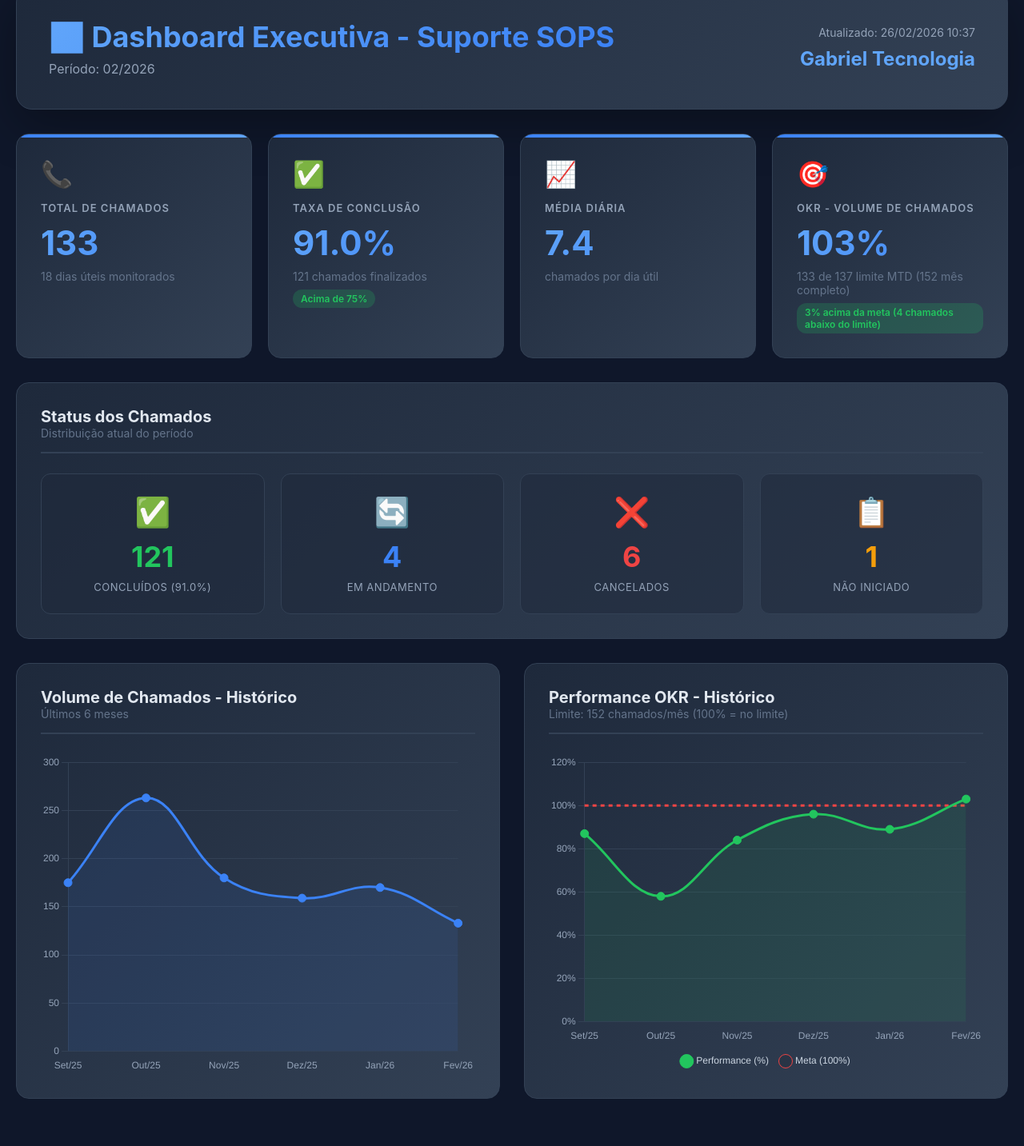
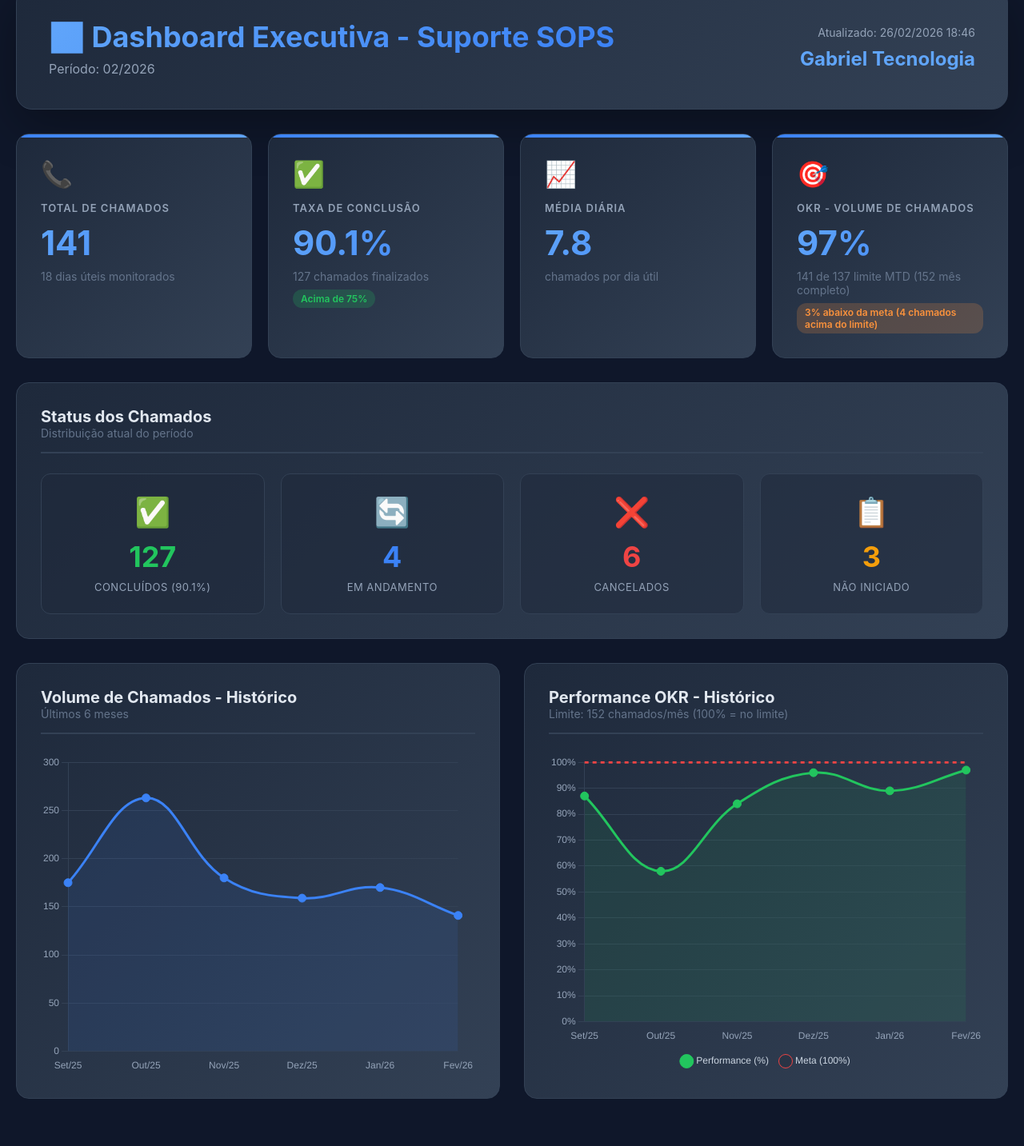
Before and after one commit to diegopace-gab/dashboard-sops, a plain HTML site: page index.html in a window 1280 px wide. Shown: the part 37-1470 px from the top of the page at 80% size. Drawn offline with nearby package versions, Linux system fonts and the light colour scheme.

Commit message:
Auto-update 26/02/2026 18:46

```diff
--- a/index.html
+++ b/index.html
@@ -56,20 +56,20 @@
     <div class="container">
         <div class="header"><div class="header-content">
             <div class="header-left"><h1>&#128202; Dashboard Executiva - Suporte SOPS</h1><div class="period">Per&#237;odo: 02/2026</div></div>
-            <div class="header-right"><div class="update-time">Atualizado: 26/02/2026 10:37</div><div class="gabriel-logo">Gabriel Tecnologia</div></div>
+            <div class="header-right"><div class="update-time">Atualizado: 26/02/2026 18:46</div><div class="gabriel-logo">Gabriel Tecnologia</div></div>
         </div></div>
         <div class="kpi-grid">
-            <div class="kpi-card"><div class="kpi-icon">&#128222;</div><div class="kpi-label">Total de Chamados</div><div class="kpi-value">133</div><div class="kpi-subtitle">18 dias &#250;teis monitorados</div></div>
-            <div class="kpi-card"><div class="kpi-icon">&#9989;</div><div class="kpi-label">Taxa de Conclus&#227;o</div><div class="kpi-value">91.0%</div><div class="kpi-subtitle">121 chamados finalizados</div><span class="kpi-badge badge-success">Acima de 75%</span></div>
-            <div class="kpi-card"><div class="kpi-icon">&#128200;</div><div class="kpi-label">M&#233;dia Di&#225;ria</div><div class="kpi-value">7.4</div><div class="kpi-subtitle">chamados por dia &#250;til</div></div>
-            <div class="kpi-card"><div class="kpi-icon">&#127919;</div><div class="kpi-label">OKR - Volume de Chamados</div><div class="kpi-value">103%</div><div class="kpi-subtitle">133 de 137 limite MTD (152 m&#234;s completo)</div><span class="kpi-badge badge-success">3% acima da meta (4 chamados abaixo do limite)</span></div>
+            <div class="kpi-card"><div class="kpi-icon">&#128222;</div><div class="kpi-label">Total de Chamados</div><div class="kpi-value">141</div><div class="kpi-subtitle">18 dias &#250;teis monitorados</div></div>
+            <div class="kpi-card"><div class="kpi-icon">&#9989;</div><div class="kpi-label">Taxa de Conclus&#227;o</div><div class="kpi-value">90.1%</div><div class="kpi-subtitle">127 chamados finalizados</div><span class="kpi-badge badge-success">Acima de 75%</span></div>
+            <div class="kpi-card"><div class="kpi-icon">&#128200;</div><div class="kpi-label">M&#233;dia Di&#225;ria</div><div class="kpi-value">7.8</div><div class="kpi-subtitle">chamados por dia &#250;til</div></div>
+            <div class="kpi-card"><div class="kpi-icon">&#127919;</div><div class="kpi-label">OKR - Volume de Chamados</div><div class="kpi-value">97%</div><div class="kpi-subtitle">141 de 137 limite MTD (152 m&#234;s completo)</div><span class="kpi-badge badge-warning">3% abaixo da meta (4 chamados acima do limite)</span></div>
         </div>
         <div class="chart-container"><div class="chart-header"><div><div class="chart-title">Status dos Chamados</div><div class="chart-subtitle">Distribui&#231;&#227;o atual do per&#237;odo</div></div></div>
             <div class="status-grid">
-                <div class="status-card"><div class="status-icon">&#9989;</div><div class="status-count" style="color: #22c55e;">121</div><div class="status-label">Conclu&#237;dos (91.0%)</div></div>
+                <div class="status-card"><div class="status-icon">&#9989;</div><div class="status-count" style="color: #22c55e;">127</div><div class="status-label">Conclu&#237;dos (90.1%)</div></div>
                 <div class="status-card"><div class="status-icon">&#128260;</div><div class="status-count" style="color: #3b82f6;">4</div><div class="status-label">Em Andamento</div></div>
                 <div class="status-card"><div class="status-icon">&#10060;</div><div class="status-count" style="color: #ef4444;">6</div><div class="status-label">Cancelados</div></div>
-                <div class="status-card"><div class="status-icon">&#128203;</div><div class="status-count" style="color: #f59e0b;">1</div><div class="status-label">N&#227;o Iniciado</div></div>
+                <div class="status-card"><div class="status-icon">&#128203;</div><div class="status-count" style="color: #f59e0b;">3</div><div class="status-label">N&#227;o Iniciado</div></div>
             </div></div>
         <div class="grid-2">
             <div class="chart-container"><div class="chart-header"><div><div class="chart-title">Volume de Chamados - Hist&#243;rico</div><div class="chart-subtitle">&#218;ltimos 6 meses</div></div></div><canvas id="volumeChart"></canvas></div>
@@ -88,20 +88,20 @@
         <div class="insights-section">
             <div class="insights-title">&#128161; Insights & Destaques - 02/2026</div>
             <div class="insight-block"><h3>&#9989; Pontos Positivos</h3><ul>
-                <li><strong>Performance OKR: 103%</strong> - Estamos 3% acima da meta (133 de 137 limite MTD)</li>
-                <li><strong>Taxa de conclus&#227;o:</strong> 91.0% dos chamados resolvidos</li>
-                <li><strong>Cancelamentos:</strong> Apenas 4.5% - volume controlado</li>
+                <li><strong>Performance OKR: 97%</strong> - Estamos 3% acima da meta (141 de 137 limite MTD)</li>
+                <li><strong>Taxa de conclus&#227;o:</strong> 90.1% dos chamados resolvidos</li>
+                <li><strong>Cancelamentos:</strong> Apenas 4.3% - volume controlado</li>
                 <li><strong>Distribui&#231;&#227;o equilibrada:</strong> Carga bem distribu&#237;da entre analistas</li>
             </ul></div>
             <div class="insight-block"><h3>&#9888; Pontos de Aten&#231;&#227;o</h3><ul>
                 <li><strong>Dados parciais:</strong> 18 de 20 dias &#250;teis (90% do m&#234;s)</li>
-                <li><strong>Pendentes:</strong> 4 em andamento + 1 n&#227;o iniciado</li>
-                <li><strong>Depend&#234;ncia:</strong> Hubspot com 85.0% dos chamados</li>
+                <li><strong>Pendentes:</strong> 4 em andamento + 3 n&#227;o iniciado</li>
+                <li><strong>Depend&#234;ncia:</strong> Hubspot com 83.7% dos chamados</li>
             </ul></div>
             <div class="insight-block"><h3>&#128202; Proje&#231;&#227;o Fim do M&#234;s</h3><ul>
-                <li><strong>Volume projetado:</strong> ~148 chamados (mantendo m&#233;dia de 7.4/dia)</li>
-                <li><strong>Performance estimada:</strong> 103% - 4 chamados abaixo do limite</li>
-                <li><strong>Margem de seguran&#231;a:</strong> 2.6% abaixo do limite m&#225;ximo &#9989;</li>
+                <li><strong>Volume projetado:</strong> ~157 chamados (mantendo m&#233;dia de 7.8/dia)</li>
+                <li><strong>Performance estimada:</strong> 97% - 5 chamados acima do limite</li>
+                <li><strong>Margem de seguran&#231;a:</strong> -3.3% acima do limite m&#225;ximo &#9888;</li>
             </ul></div>
         </div>
         <div class="footer"><strong>Dashboard Suporte SOPS</strong> | Gabriel Tecnologia &#169; 2026<br>Atualizada automaticamente via Apps Script</div>
@@ -109,14 +109,14 @@
     <script>
         const colors = { primary: '#3b82f6', secondary: '#8b5cf6', success: '#22c55e', warning: '#f59e0b', danger: '#ef4444', cyan: '#06b6d4', purple: '#a855f7' };
         Chart.defaults.color = '#94a3b8'; Chart.defaults.borderColor = '#334155';
-        new Chart(document.getElementById('volumeChart').getContext('2d'), { type: 'line', data: { labels: ['Set/25', 'Out/25', 'Nov/25', 'Dez/25', 'Jan/26', 'Fev/26'], datasets: [{ label: 'Chamados', data: [175, 263, 180, 159, 170, 133], borderColor: colors.primary, backgroundColor: 'rgba(59, 130, 246, 0.1)', tension: 0.4, fill: true, pointRadius: 5, pointBackgroundColor: colors.primary }] }, options: { responsive: true, maintainAspectRatio: false, plugins: { legend: { display: false }, tooltip: { backgroundColor: '#1e293b', padding: 12, titleColor: '#e2e8f0', bodyColor: '#cbd5e1', borderColor: '#334155', borderWidth: 1 } }, scales: { y: { beginAtZero: true, grid: { color: '#334155' }, ticks: { color: '#94a3b8' } }, x: { grid: { display: false }, ticks: { color: '#94a3b8' } } } } });
-        new Chart(document.getElementById('okrChart').getContext('2d'), { type: 'line', data: { labels: ['Set/25', 'Out/25', 'Nov/25', 'Dez/25', 'Jan/26', 'Fev/26'], datasets: [{ label: 'Performance (%)', data: [87, 58, 84, 96, 89, 103], borderColor: colors.success, backgroundColor: 'rgba(34, 197, 94, 0.1)', tension: 0.4, fill: true, pointRadius: 5, pointBackgroundColor: colors.success }, { label: 'Meta (100%)', data: [100, 100, 100, 100, 100, 100], borderColor: colors.danger, borderDash: [5, 5], pointRadius: 0, fill: false }] }, options: { responsive: true, maintainAspectRatio: false, plugins: { legend: { position: 'bottom', labels: { color: '#cbd5e1', padding: 15, usePointStyle: true } }, tooltip: { backgroundColor: '#1e293b', padding: 12, titleColor: '#e2e8f0', bodyColor: '#cbd5e1', borderColor: '#334155', borderWidth: 1 } }, scales: { y: { beginAtZero: true, grid: { color: '#334155' }, ticks: { color: '#94a3b8', callback: function(value) { return value + '%'; } } }, x: { grid: { display: false }, ticks: { color: '#94a3b8' } } } } });
-        new Chart(document.getElementById('areaChart').getContext('2d'), { type: 'doughnut', data: { labels: ['Comercial', 'Pr&#233;-Vendas', 'Central'], datasets: [{ data: [85, 31, 17], backgroundColor: [colors.primary, colors.secondary, colors.cyan], borderWidth: 0 }] }, options: { responsive: true, maintainAspectRatio: false, plugins: { legend: { position: 'bottom', labels: { color: '#cbd5e1', padding: 15, usePointStyle: true } }, tooltip: { backgroundColor: '#1e293b', padding: 12, titleColor: '#e2e8f0', bodyColor: '#cbd5e1', borderColor: '#334155', borderWidth: 1 } } } });
-        new Chart(document.getElementById('sistemaChart').getContext('2d'), { type: 'pie', data: { labels: ["Hubspot","Airtable","Clicksign"], datasets: [{ data: [113,13,4], backgroundColor: [colors.warning, colors.success, colors.danger], borderWidth: 0 }] }, options: { responsive: true, maintainAspectRatio: false, plugins: { legend: { position: 'bottom', labels: { color: '#cbd5e1', padding: 15, usePointStyle: true } }, tooltip: { backgroundColor: '#1e293b', padding: 12, titleColor: '#e2e8f0', bodyColor: '#cbd5e1', borderColor: '#334155', borderWidth: 1 } } } });
-        new Chart(document.getElementById('timelineChart').getContext('2d'), { type: 'bar', data: { labels: ["02/02","03/02","04/02","05/02","06/02","09/02","10/02","11/02","12/02","13/02","16/02","18/02","19/02","20/02","23/02","24/02","25/02","26/02"], datasets: [{ label: 'Chamados', data: [5,10,7,9,7,12,7,7,16,8,1,3,6,8,7,9,10,1], backgroundColor: colors.secondary, borderRadius: 6 }] }, options: { responsive: true, maintainAspectRatio: false, plugins: { legend: { display: false }, tooltip: { backgroundColor: '#1e293b', padding: 12, titleColor: '#e2e8f0', bodyColor: '#cbd5e1', borderColor: '#334155', borderWidth: 1 } }, scales: { y: { beginAtZero: true, grid: { color: '#334155' }, ticks: { color: '#94a3b8' } }, x: { grid: { display: false }, ticks: { color: '#94a3b8' } } } } });
-        new Chart(document.getElementById('motivosChart').getContext('2d'), { type: 'bar', data: { labels: ["Pipeline & Automa??es","Integra??o Airtable ? OS/","Contratos","Permiss?es","Endere?o/CEP/Local"], datasets: [{ label: 'Chamados', data: [29,25,24,13,10], backgroundColor: [colors.primary, colors.secondary, colors.success, colors.warning, colors.purple], borderRadius: 6 }] }, options: { indexAxis: 'y', responsive: true, maintainAspectRatio: false, plugins: { legend: { display: false }, tooltip: { backgroundColor: '#1e293b', padding: 12, titleColor: '#e2e8f0', bodyColor: '#cbd5e1', borderColor: '#334155', borderWidth: 1 } }, scales: { x: { beginAtZero: true, grid: { color: '#334155' }, ticks: { color: '#94a3b8' } }, y: { grid: { display: false }, ticks: { color: '#94a3b8' } } } } });
-        new Chart(document.getElementById('solicitantesChart').getContext('2d'), { type: 'bar', data: { labels: ["Ricardo Guarilha","Caio Almeida","Bernardo Soares","Luiz Pellegrini","Sacha Jagoda"], datasets: [{ label: 'Chamados', data: [13,10,10,10,9], backgroundColor: colors.cyan, borderRadius: 6 }] }, options: { indexAxis: 'y', responsive: true, maintainAspectRatio: false, plugins: { legend: { display: false }, tooltip: { backgroundColor: '#1e293b', padding: 12, titleColor: '#e2e8f0', bodyColor: '#cbd5e1', borderColor: '#334155', borderWidth: 1 } }, scales: { x: { beginAtZero: true, grid: { color: '#334155' }, ticks: { color: '#94a3b8' } }, y: { grid: { display: false }, ticks: { color: '#94a3b8' } } } } });
-        new Chart(document.getElementById('analistasChart').getContext('2d'), { type: 'bar', data: { labels: ["Eduardo Abreu","Guilherme Kenji","Patrick Cruz","Lucas Amim","Gabriel Barcellos","Diego Pace","Daniella Camargo","Ivan Araujo"], datasets: [{ label: 'Chamados Atendidos', data: [48,29,25,12,8,7,1,1], backgroundColor: colors.primary, borderRadius: 8 }] }, options: { responsive: true, maintainAspectRatio: false, plugins: { legend: { display: false }, tooltip: { backgroundColor: '#1e293b', padding: 12, titleColor: '#e2e8f0', bodyColor: '#cbd5e1', borderColor: '#334155', borderWidth: 1 } }, scales: { y: { beginAtZero: true, grid: { color: '#334155' }, ticks: { color: '#94a3b8' } }, x: { grid: { display: false }, ticks: { color: '#94a3b8' } } } } });
+        new Chart(document.getElementById('volumeChart').getContext('2d'), { type: 'line', data: { labels: ['Set/25', 'Out/25', 'Nov/25', 'Dez/25', 'Jan/26', 'Fev/26'], datasets: [{ label: 'Chamados', data: [175, 263, 180, 159, 170, 141], borderColor: colors.primary, backgroundColor: 'rgba(59, 130, 246, 0.1)', tension: 0.4, fill: true, pointRadius: 5, pointBackgroundColor: colors.primary }] }, options: { responsive: true, maintainAspectRatio: false, plugins: { legend: { display: false }, tooltip: { backgroundColor: '#1e293b', padding: 12, titleColor: '#e2e8f0', bodyColor: '#cbd5e1', borderColor: '#334155', borderWidth: 1 } }, scales: { y: { beginAtZero: true, grid: { color: '#334155' }, ticks: { color: '#94a3b8' } }, x: { grid: { display: false }, ticks: { color: '#94a3b8' } } } } });
+        new Chart(document.getElementById('okrChart').getContext('2d'), { type: 'line', data: { labels: ['Set/25', 'Out/25', 'Nov/25', 'Dez/25', 'Jan/26', 'Fev/26'], datasets: [{ label: 'Performance (%)', data: [87, 58, 84, 96, 89, 97], borderColor: colors.success, backgroundColor: 'rgba(34, 197, 94, 0.1)', tension: 0.4, fill: true, pointRadius: 5, pointBackgroundColor: colors.success }, { label: 'Meta (100%)', data: [100, 100, 100, 100, 100, 100], borderColor: colors.danger, borderDash: [5, 5], pointRadius: 0, fill: false }] }, options: { responsive: true, maintainAspectRatio: false, plugins: { legend: { position: 'bottom', labels: { color: '#cbd5e1', padding: 15, usePointStyle: true } }, tooltip: { backgroundColor: '#1e293b', padding: 12, titleColor: '#e2e8f0', bodyColor: '#cbd5e1', borderColor: '#334155', borderWidth: 1 } }, scales: { y: { beginAtZero: true, grid: { color: '#334155' }, ticks: { color: '#94a3b8', callback: function(value) { return value + '%'; } } }, x: { grid: { display: false }, ticks: { color: '#94a3b8' } } } } });
+        new Chart(document.getElementById('areaChart').getContext('2d'), { type: 'doughnut', data: { labels: ['Comercial', 'Pr&#233;-Vendas', 'Central'], datasets: [{ data: [91, 32, 18], backgroundColor: [colors.primary, colors.secondary, colors.cyan], borderWidth: 0 }] }, options: { responsive: true, maintainAspectRatio: false, plugins: { legend: { position: 'bottom', labels: { color: '#cbd5e1', padding: 15, usePointStyle: true } }, tooltip: { backgroundColor: '#1e293b', padding: 12, titleColor: '#e2e8f0', bodyColor: '#cbd5e1', borderColor: '#334155', borderWidth: 1 } } } });
+        new Chart(document.getElementById('sistemaChart').getContext('2d'), { type: 'pie', data: { labels: ["Hubspot","Airtable","Clicksign"], datasets: [{ data: [118,16,4], backgroundColor: [colors.warning, colors.success, colors.danger], borderWidth: 0 }] }, options: { responsive: true, maintainAspectRatio: false, plugins: { legend: { position: 'bottom', labels: { color: '#cbd5e1', padding: 15, usePointStyle: true } }, tooltip: { backgroundColor: '#1e293b', padding: 12, titleColor: '#e2e8f0', bodyColor: '#cbd5e1', borderColor: '#334155', borderWidth: 1 } } } });
+        new Chart(document.getElementById('timelineChart').getContext('2d'), { type: 'bar', data: { labels: ["02/02","03/02","04/02","05/02","06/02","09/02","10/02","11/02","12/02","13/02","16/02","18/02","19/02","20/02","23/02","24/02","25/02","26/02"], datasets: [{ label: 'Chamados', data: [5,10,7,9,7,12,7,7,16,8,1,3,6,8,7,9,10,9], backgroundColor: colors.secondary, borderRadius: 6 }] }, options: { responsive: true, maintainAspectRatio: false, plugins: { legend: { display: false }, tooltip: { backgroundColor: '#1e293b', padding: 12, titleColor: '#e2e8f0', bodyColor: '#cbd5e1', borderColor: '#334155', borderWidth: 1 } }, scales: { y: { beginAtZero: true, grid: { color: '#334155' }, ticks: { color: '#94a3b8' } }, x: { grid: { display: false }, ticks: { color: '#94a3b8' } } } } });
+        new Chart(document.getElementById('motivosChart').getContext('2d'), { type: 'bar', data: { labels: ["Pipeline & Automa??es","Integra??o Airtable ? OS/","Contratos","Permiss?es","Endere?o/CEP/Local"], datasets: [{ label: 'Chamados', data: [30,28,26,13,10], backgroundColor: [colors.primary, colors.secondary, colors.success, colors.warning, colors.purple], borderRadius: 6 }] }, options: { indexAxis: 'y', responsive: true, maintainAspectRatio: false, plugins: { legend: { display: false }, tooltip: { backgroundColor: '#1e293b', padding: 12, titleColor: '#e2e8f0', bodyColor: '#cbd5e1', borderColor: '#334155', borderWidth: 1 } }, scales: { x: { beginAtZero: true, grid: { color: '#334155' }, ticks: { color: '#94a3b8' } }, y: { grid: { display: false }, ticks: { color: '#94a3b8' } } } } });
+        new Chart(document.getElementById('solicitantesChart').getContext('2d'), { type: 'bar', data: { labels: ["Ricardo Guarilha","Caio Almeida","Luiz Pellegrini","Bernardo Soares","Sacha Jagoda"], datasets: [{ label: 'Chamados', data: [15,10,10,10,10], backgroundColor: colors.cyan, borderRadius: 6 }] }, options: { indexAxis: 'y', responsive: true, maintainAspectRatio: false, plugins: { legend: { display: false }, tooltip: { backgroundColor: '#1e293b', padding: 12, titleColor: '#e2e8f0', bodyColor: '#cbd5e1', borderColor: '#334155', borderWidth: 1 } }, scales: { x: { beginAtZero: true, grid: { color: '#334155' }, ticks: { color: '#94a3b8' } }, y: { grid: { display: false }, ticks: { color: '#94a3b8' } } } } });
+        new Chart(document.getElementById('analistasChart').getContext('2d'), { type: 'bar', data: { labels: ["Eduardo Abreu","Guilherme Kenji","Patrick Cruz","Lucas Amim","Gabriel Barcellos","Diego Pace","Ivan Araujo","Daniella Camargo"], datasets: [{ label: 'Chamados Atendidos', data: [50,30,25,13,10,7,1,1], backgroundColor: colors.primary, borderRadius: 8 }] }, options: { responsive: true, maintainAspectRatio: false, plugins: { legend: { display: false }, tooltip: { backgroundColor: '#1e293b', padding: 12, titleColor: '#e2e8f0', bodyColor: '#cbd5e1', borderColor: '#334155', borderWidth: 1 } }, scales: { y: { beginAtZero: true, grid: { color: '#334155' }, ticks: { color: '#94a3b8' } }, x: { grid: { display: false }, ticks: { color: '#94a3b8' } } } } });
     </script>
 </body>
 </html>
```
